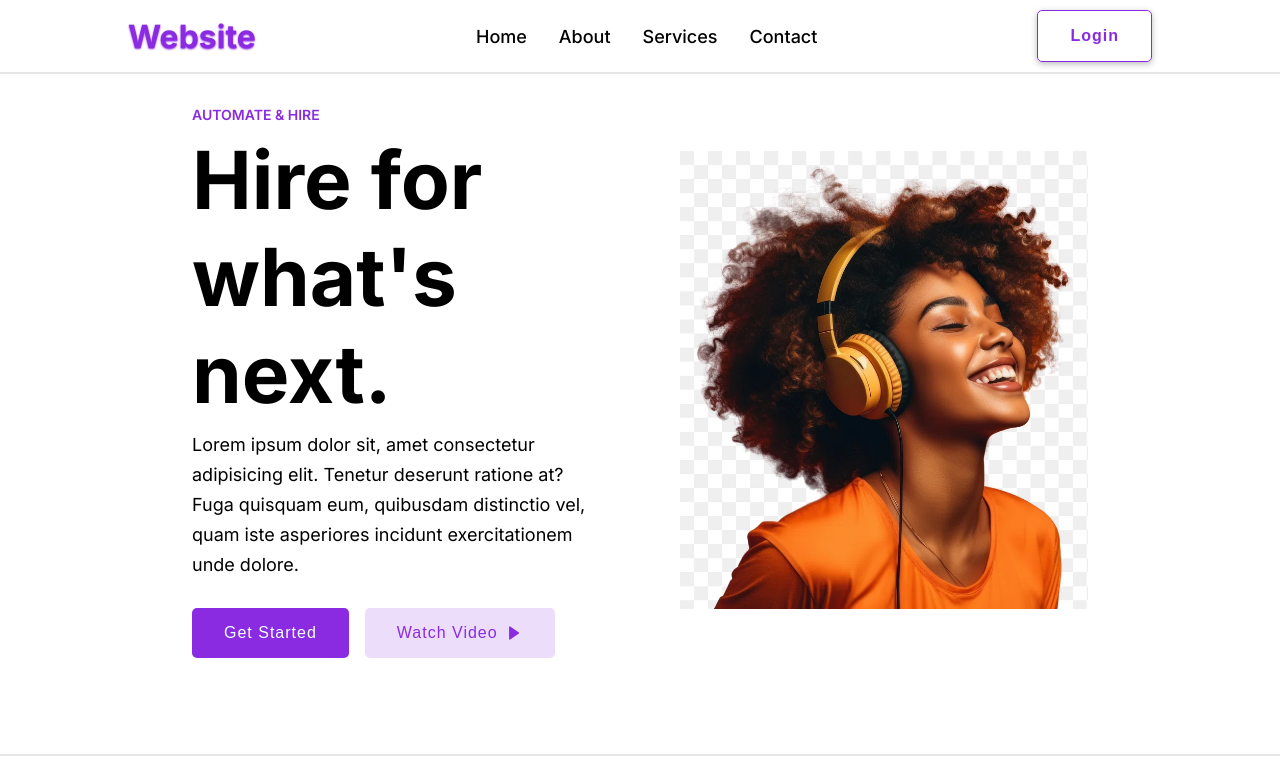
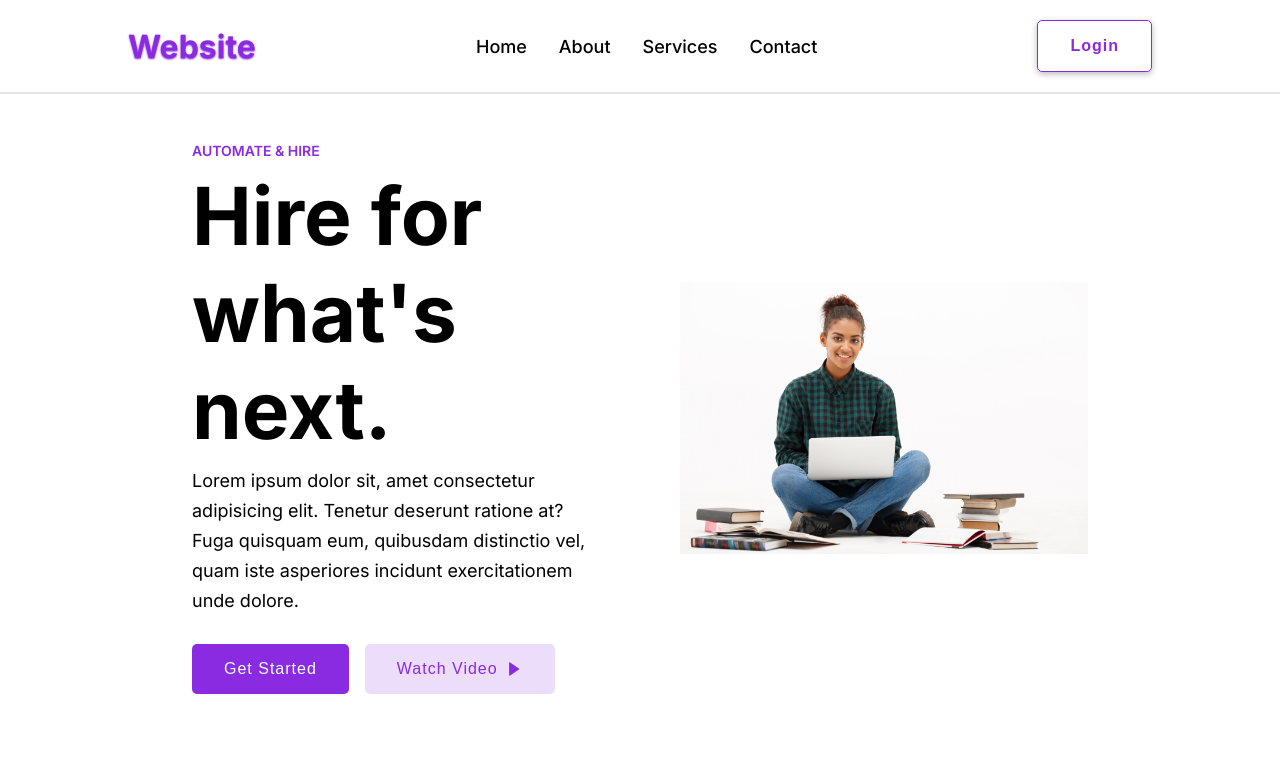
Before and after one commit to NwanXche20/demo-website, a plain HTML site: page index.html in a window 1280 px wide. Shown: the top 775 px of the page. Drawn offline with nearby package versions, Linux system fonts and the light colour scheme.

Commit message:
updated the hero image

```diff
--- a/index.html
+++ b/index.html
@@ -61,11 +61,7 @@
           </div>
         </div>
         <div class="hero-image">
-          <img
-            class="hide-bg"
-            src="./assets/portrait-image.webp"
-            alt="hero-image"
-          />
+          <img class="hide-bg" src="./assets/hero-image.jpg" alt="hero-image" />
         </div>
       </div>
     </header>
--- a/styles.css
+++ b/styles.css
@@ -31,7 +31,7 @@ main {
   align-items: center;
   gap: 16px;
 
-  padding: 10px 0;
+  padding: 20px 0;
 }
 
 .logo {
@@ -62,10 +62,9 @@ main {
 
 .hero {
   width: 70%;
-  margin: 2rem auto;
+  margin: 3rem auto;
   display: flex;
   justify-content: space-between;
-  align-items: center;
   gap: 5rem;
 }
 
@@ -143,6 +142,12 @@ main {
   color: blueviolet;
 }
 
+.hero-image {
+  display: flex;
+  justify-content: center;
+  align-items: center;
+}
+
 .hero-image img {
   object-fit: contain;
   max-width: 100%;
@@ -150,7 +155,7 @@ main {
 
 .hide-bg {
   mix-blend-mode: multiply;
-  /* filter: contrast(1); */
+  filter: contrast(1);
 }
 
 .partners {
```
Also changed, not shown: assets/hero-image.jpg (added), assets/hero-image.png (deleted).
